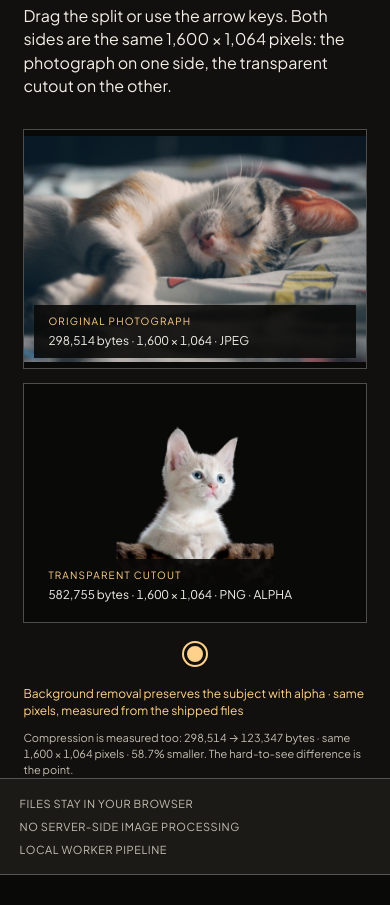
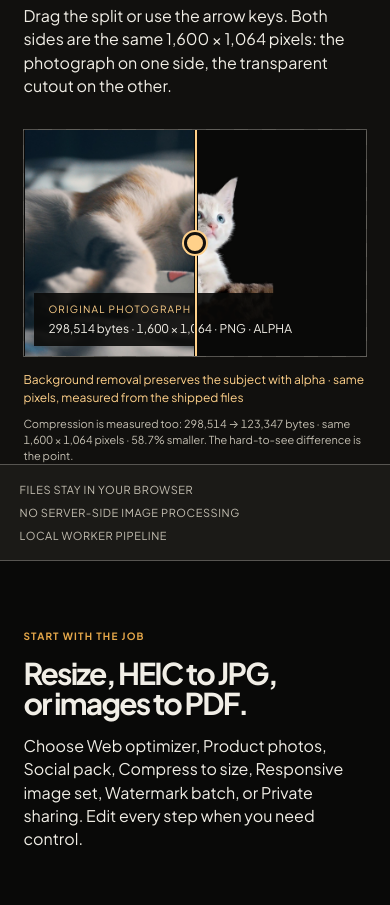
Before and after one commit to bytepassperks/pixelproof, a website with bundled scripts: page index.html in a window 390 px wide. Shown: the part 1520-2425 px from the top of the page. Built offline with nearby package versions, Linux system fonts and the light colour scheme.

Commit message:
Keep comparison interactive on small screens

```diff
--- a/landing.js
+++ b/landing.js
@@ -72,7 +72,7 @@
   };
   compareSlider.addEventListener('input', (event) => updateComparison(event.target.value));
   compareStage.addEventListener('pointerdown', (event) => {
-    if (event.target === compareSlider || window.matchMedia('(max-width: 600px)').matches) return;
+    if (event.target === compareSlider) return;
     dragging = true;
     compareStage.setPointerCapture?.(event.pointerId);
     updateComparison(valueFromPoint(event));
--- a/styles.css
+++ b/styles.css
@@ -317,11 +317,7 @@
 .app-shell .file-summary .text-button{color:var(--darkroom);font-size:10px;text-decoration:underline}
 .app-shell .result-summary{border-left:3px solid var(--amber);color:var(--paper);font-size:12px;line-height:1.55;margin:0 0 var(--space-4);padding:var(--space-3) var(--space-4)}
 @media(max-width:600px){
-  .proof-compare-stage{background:transparent;border:0;display:grid;gap:var(--space-3);height:auto;overflow:visible;touch-action:auto}
-  .proof-compare-panel,.proof-compare-output{clip-path:none!important;position:relative}
-  .proof-compare-panel{border:1px solid var(--rule);height:240px}
-  .proof-compare-divider{display:none}
-  .proof-compare-stage input{display:block;height:34px;position:relative;left:auto;top:auto;width:100%}
+  .proof-compare-stage{border-width:1px}
   .proof-compare-panel figcaption{bottom:var(--space-2);left:var(--space-2);right:var(--space-2);text-align:left}
   .proof-compare-legend{display:none}
 }
```
